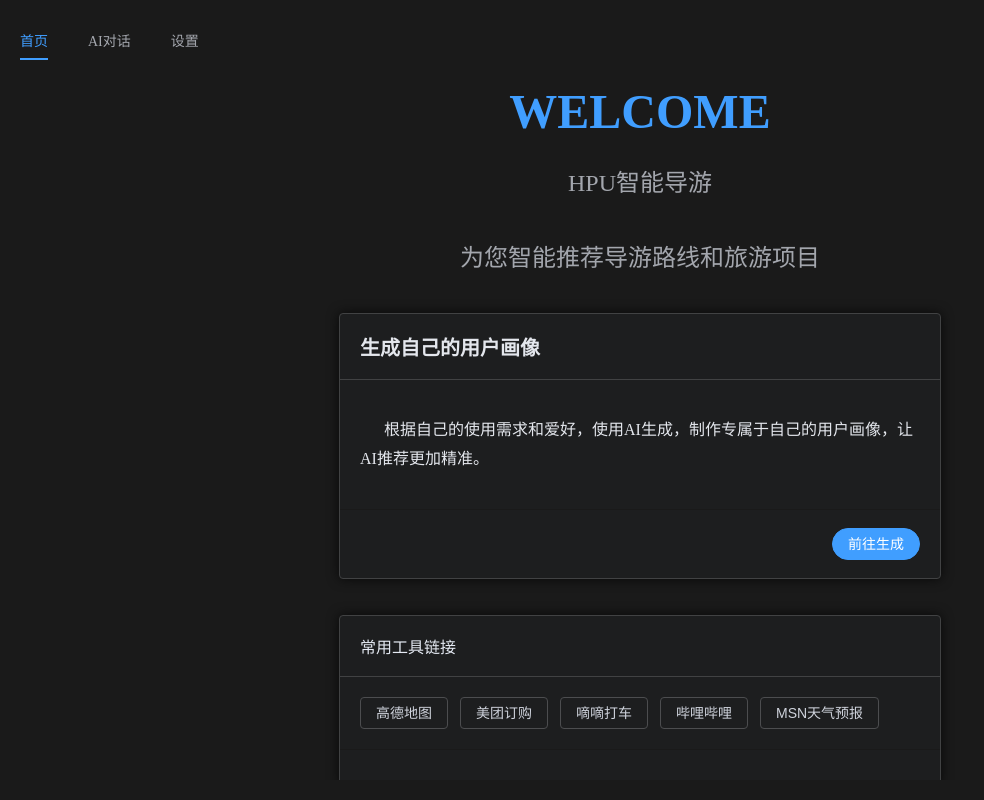
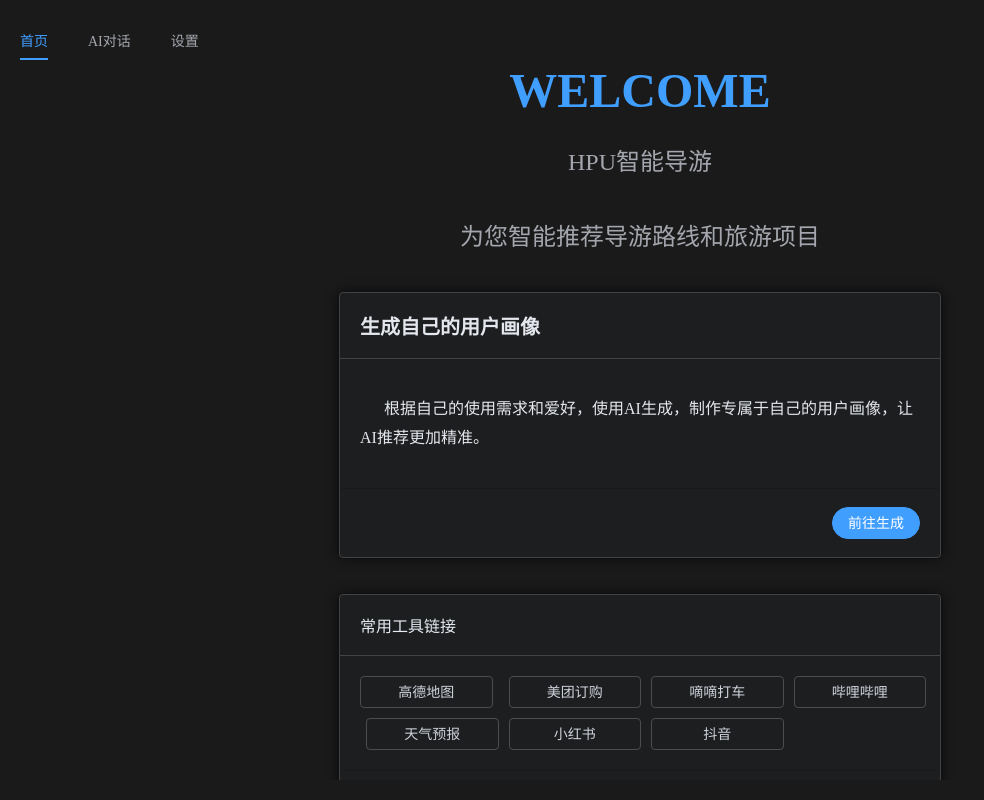
Before and after one commit to Murchey/hpu-guider-agent, a Vue app: page / in a window 1280 px wide. Shown: the whole page, without its empty margins (0-984 px from the left). Built offline with nearby package versions, Linux system fonts and the light colour scheme.

Commit message:
调整工具栏

```diff
--- a/src/components/IndexPage.vue
+++ b/src/components/IndexPage.vue
@@ -110,17 +110,22 @@
       <br/>
       <br/>
 
-      <el-card class="feature-card">
+      <el-card class="feature-card tools-card">
       <template #header>
       <div class="card-header">
         <span>常用工具链接</span>
       </div>
     </template>
+    <div class="button-grid">
     <el-button><el-link href="https://ditu.amap.com/" target="_blank">高德地图</el-link></el-button>
     <el-button><el-link href="https://passport.meituan.com/" target="_blank">美团订购</el-link></el-button>
     <el-button><el-link href="https://www.didiglobal.com/" target="_blank">嘀嘀打车</el-link></el-button>
     <el-button><el-link href="https://www.bilibili.com/" target="_blank">哔哩哔哩</el-link></el-button>
-    <el-button><el-link href="https://www.msn.cn/zh-cn/weather/" target="_blank">MSN天气预报</el-link></el-button>
+    <el-button><el-link href="https://www.msn.cn/zh-cn/weather/" target="_blank">天气预报</el-link></el-button>
+    <el-button><el-link href="https://www.xiaohongshu.com/explore" target="_blank">小红书</el-link></el-button>
+    <el-button><el-link href="https://www.douyin.com" target="_blank">抖音</el-link></el-button>
+    </div>
+
     <template #footer></template>
     </el-card>
     </div>
@@ -203,6 +208,18 @@ const handleConfirm = () => {
   text-align: left;
 }
 
+.button-grid {
+  display: grid;
+  grid-template-columns: repeat(4, 1fr);
+  gap: 10px;
+  justify-items: center;
+  text-align: center;
+}
+
+.button-grid .el-button {
+  width: 100%;
+}
+
 .feature-card .el-card__body p {
   font-size: 16px;
   line-height: 1.8;
```
